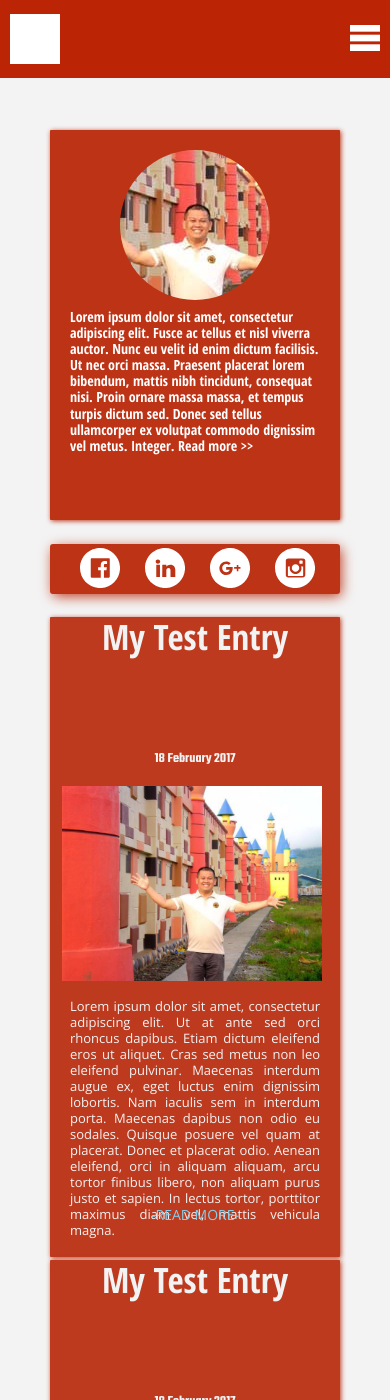
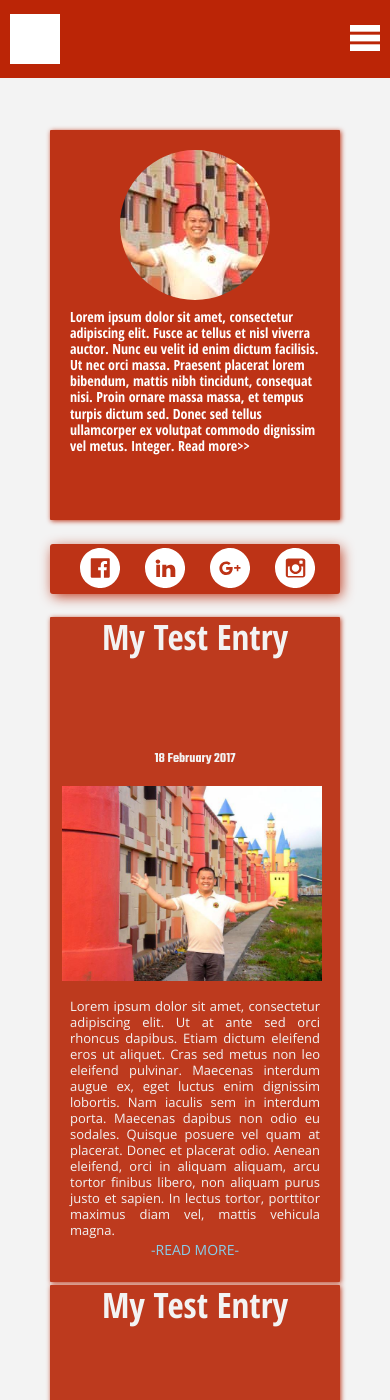
Before and after one commit to juscuizon/rollycuizon, a Jekyll site: the page built from index.html, in a window 390 px wide and 1400 px high. Built offline with Jekyll 4.4.1, drawn with Linux system fonts in a browser that asks for light colours.

Commit message:
Fixed read more displacement on mobile

```diff
--- a/_includes/side_bar.html
+++ b/_includes/side_bar.html
@@ -1 +1 @@
-<div class="side_bar_container"><div class="about_me_section"><div class="profile_image"></div><div class="about_me_excerpt"><p>Lorem ipsum dolor sit amet, consectetur adipiscing elit. Fusce ac tellus et nisl viverra auctor. Nunc eu velit id enim dictum facilisis. Ut nec orci massa. Praesent placerat lorem bibendum, mattis nibh tincidunt, consequat nisi. Proin ornare massa massa, et tempus turpis dictum sed. Donec sed tellus ullamcorper ex volutpat commodo dignissim vel metus. Integer. Read more >></p></div><div class="read_more_button"></div></div><div class="social_media_section"><ul><li><a href="#"><img class="facebook" src="{{site.baseurl}}/assets/img/fb_logo.svg"/></a></li><li><a href="#"><img class="linkedin" src="{{site.baseurl}}/assets/img/linkedin_logo.svg"/></a></li><li><a href="#"><img class="googleplus" src="{{site.baseurl}}/assets/img/googleplus_logo.svg"/></a></li><li><a href="#"><img class="instagram" src="{{site.baseurl}}/assets/img/instagram_logo.svg"/></a></li></ul></div></div>
+<div class="side_bar_container"><div class="about_me_section"><div class="profile_image"></div><div class="about_me_excerpt"><p>Lorem ipsum dolor sit amet, consectetur adipiscing elit. Fusce ac tellus et nisl viverra auctor. Nunc eu velit id enim dictum facilisis. Ut nec orci massa. Praesent placerat lorem bibendum, mattis nibh tincidunt, consequat nisi. Proin ornare massa massa, et tempus turpis dictum sed. Donec sed tellus ullamcorper ex volutpat commodo dignissim vel metus. Integer. <a href="#">Read more>></a></p></div><div class="read_more_button"></div></div><div class="social_media_section"><ul><li><a href="#"><img class="facebook" src="{{site.baseurl}}/assets/img/fb_logo.svg"/></a></li><li><a href="#"><img class="linkedin" src="{{site.baseurl}}/assets/img/linkedin_logo.svg"/></a></li><li><a href="#"><img class="googleplus" src="{{site.baseurl}}/assets/img/googleplus_logo.svg"/></a></li><li><a href="#"><img class="instagram" src="{{site.baseurl}}/assets/img/instagram_logo.svg"/></a></li></ul></div></div>
--- a/_layouts/default.html
+++ b/_layouts/default.html
@@ -19,7 +19,9 @@
         <div class="page_container">
             {% include header.html %}
             {% include side_bar.html %}
-            {{content}}
+            <div class="new_page">
+                {{content}}
+            </div>
         </div>
         {% include footer.html %}
     </body>
--- a/_pugfiles/side_bar.pug
+++ b/_pugfiles/side_bar.pug
@@ -3,7 +3,7 @@
 		.profile_image
 
 		.about_me_excerpt
-			p Lorem ipsum dolor sit amet, consectetur adipiscing elit. Fusce ac tellus et nisl viverra auctor. Nunc eu velit id enim dictum facilisis. Ut nec orci massa. Praesent placerat lorem bibendum, mattis nibh tincidunt, consequat nisi. Proin ornare massa massa, et tempus turpis dictum sed. Donec sed tellus ullamcorper ex volutpat commodo dignissim vel metus. Integer. Read more >>
+			p Lorem ipsum dolor sit amet, consectetur adipiscing elit. Fusce ac tellus et nisl viverra auctor. Nunc eu velit id enim dictum facilisis. Ut nec orci massa. Praesent placerat lorem bibendum, mattis nibh tincidunt, consequat nisi. Proin ornare massa massa, et tempus turpis dictum sed. Donec sed tellus ullamcorper ex volutpat commodo dignissim vel metus. Integer. #[a(href="#") Read more>>]
 
 
 		.read_more_button
--- a/assets/css/2-modules/_blog_posts.sass
+++ b/assets/css/2-modules/_blog_posts.sass
@@ -201,7 +201,7 @@
 
 			.read_more_button
 				position: relative
-				top: -45px
+				top: -25px
 
 
 //Small Monitors and Tablets
@@ -289,7 +289,7 @@
 			top: 0px
 			left: -40px
 			width: 290px
-			height: 640px
+			height: 665px
 
 			.post_title_container
 				//border: solid
@@ -330,4 +330,4 @@
 				top: 90px
 
 			.read_more_button
-				top: 0px
+				top: 35px
--- a/assets/css/main.css
+++ b/assets/css/main.css
@@ -749,7 +749,7 @@
         top: 20px; }
       .posts_list .posts_loop_container_latest .read_more_button {
         position: relative;
-        top: -45px; } }
+        top: -25px; } }
 
 @media (min-width: 501px) and (max-width: 800px) {
   .blog_posts_container {
@@ -819,7 +819,7 @@
       top: 0px;
       left: -40px;
       width: 290px;
-      height: 640px; }
+      height: 665px; }
       .posts_list .posts_loop_container_latest .post_title_container {
         -webkit-transition: all 0.2s ease-in-out;
         transition: all 0.2s ease-in-out;
@@ -847,7 +847,7 @@
         height: 280px;
         top: 90px; }
       .posts_list .posts_loop_container_latest .read_more_button {
-        top: 0px; } }
+        top: 35px; } }
 
 .footer_navigation_container {
   position: relative;
@@ -929,24 +929,16 @@
     top: 30px;
     left: 0px;
     margin: 0 auto;
-    z-index: 1; }
+    z-index: 2; }
     .about_me_section .about_me_excerpt p {
       color: white;
       font-family: 'Open Sans Condensed';
       font-size: 14px;
       margin-top: -1px;
       text-align: left; }
-  .about_me_section .read_more_button {
-    position: relative;
-    top: 0px;
-    left: 90px;
-    z-index: 2; }
-    .about_me_section .read_more_button a {
+    .about_me_section .about_me_excerpt a {
+      color: white;
       text-decoration: none; }
-    .about_me_section .read_more_button p {
-      color: skyblue;
-      font-family: 'Open Sans', sans-serif;
-      font-size: 7px; }
 
 .social_media_section {
   position: absolute;
```
Also changed, not shown: assets/css/2-modules/_side_bar.sass (+2 -13 lines).
